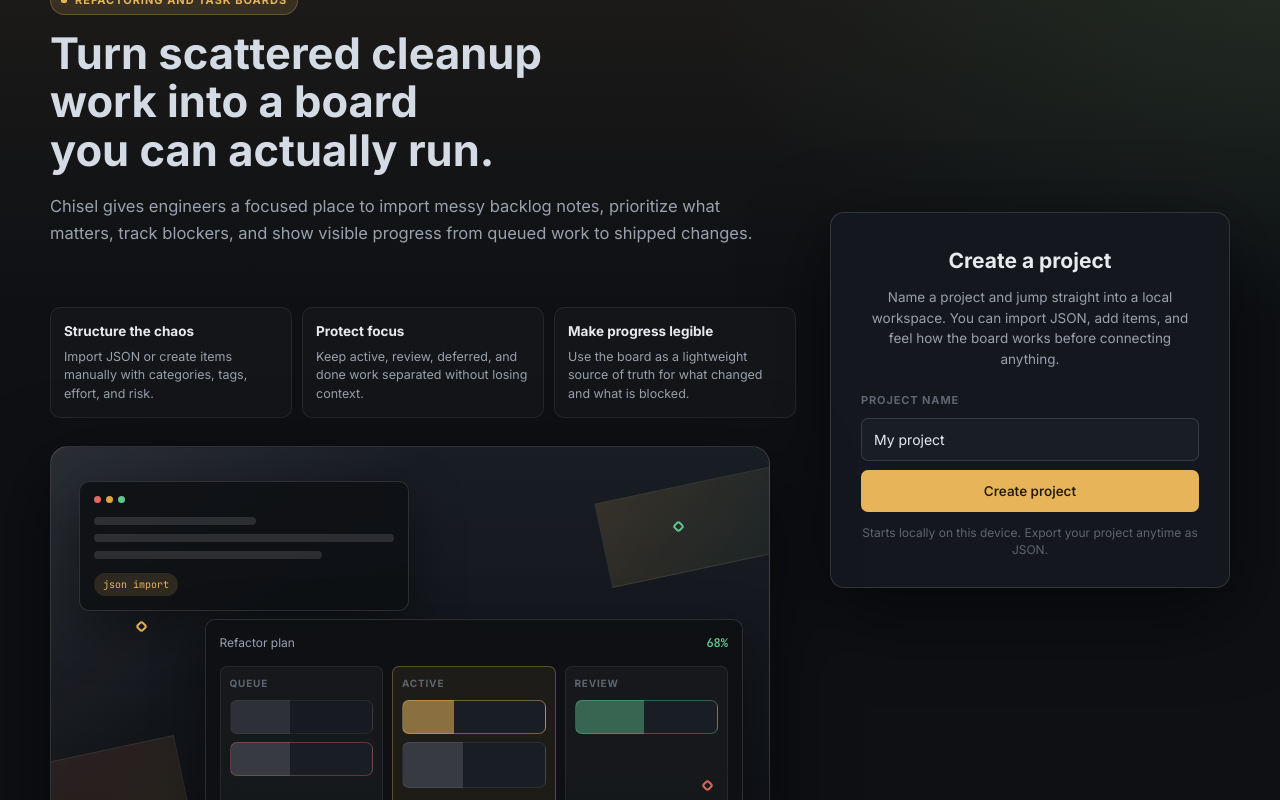
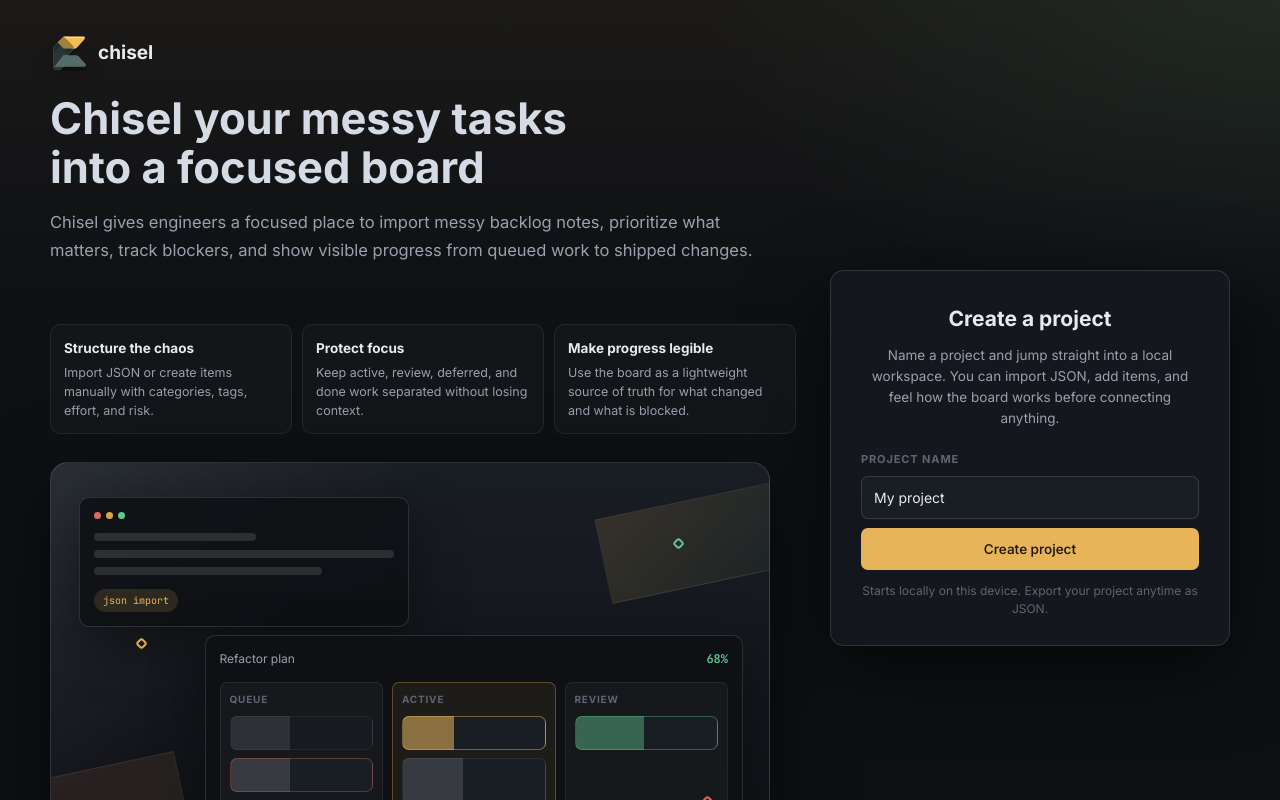
Before and after one commit to jxboi/mario-refactoring, a React (Vite) app: page / in a window 1280 px wide. Built offline with nearby package versions, Linux system fonts and the light colour scheme; no server answers.

Commit message:
feat: add BrandLogo component and update header and sign-in screen to use it

```diff
--- a/index.html
+++ b/index.html
@@ -3,7 +3,7 @@
   <head>
     <meta charset="UTF-8" />
     <meta name="viewport" content="width=device-width, initial-scale=1.0" />
-    <title>Chisel — Refactoring Cockpit</title>
+    <title>chisel — Refactoring Cockpit</title>
     <link rel="preconnect" href="https://fonts.googleapis.com" />
     <link rel="preconnect" href="https://fonts.gstatic.com" crossorigin />
     <link
--- /dev/null
+++ b/src/components/BrandLogo.tsx
@@ -0,0 +1,22 @@
+interface BrandLogoProps {
+  className?: string;
+}
+
+export function BrandLogo({className = ""}: BrandLogoProps) {
+  return (
+    <div className={`brand ${className}`.trim()} aria-label="chisel">
+      <svg className="brand-mark" viewBox="8 4 30 30" aria-hidden="true">
+        <path
+          className="brand-mark-shadow"
+          d="M11.6 30.9V14.5L20 6.1h3.3l7.2 7.2-7.4 7.4v3.1h6.3c.8 0 1.6.4 2.1 1l5 5.5c.6.7.1 1.8-.8 1.8H13.1c-.8 0-1.5-.5-1.5-1.2Z"
+        />
+        <path className="brand-mark-left" d="M10.8 30.2V14.1L18.9 6h3.6l7.1 7.1-7.4 7.4v5.6l-6.2 6.2h-3.1c-1.2 0-2.1-1-2.1-2.1Z" />
+        <path className="brand-mark-top" d="M18.9 6h15.6c1 0 1.5 1.2.8 1.9l-5.8 6.6c-.6.7-1.4 1-2.3 1h-8.3l-4.8-4.8L18.9 6Z" />
+        <path className="brand-mark-bottom" d="M18.7 20.9h9.8c.8 0 1.5.3 2 .9l5.4 5.9c.7.8.1 2-.9 2H11.9l6.8-8.8Z" />
+        <path className="brand-mark-fold" d="m14.1 10.7 4.8-4.7 8.2 8.2-5 5-5.9-5.9-5.4 5.4v-4.6l3.3-3.4Z" />
+        <path className="brand-mark-highlight" d="M20 6.8h13.8" />
+      </svg>
+      <span className="brand-name">chisel</span>
+    </div>
+  );
+}
--- a/src/components/Header.tsx
+++ b/src/components/Header.tsx
@@ -4,6 +4,7 @@
 import type {ProjectType, RefactorItem, Risk} from "../types";
 import {RISKS, RISK_LABELS} from "../types";
 import {AccountMenu} from "./AccountMenu";
+import {BrandLogo} from "./BrandLogo";
 import {ProjectMenu} from "./ProjectMenu";
 import {SettingsMenu} from "./SettingsMenu";
 
@@ -43,13 +44,7 @@
     <header className="header">
       <div className="header-row">
         <div className="header-left">
-          <div className="brand">
-            <svg className="brand-mark" viewBox="0 0 32 32" aria-hidden="true">
-              <rect width="32" height="32" rx="7" fill="var(--brand-bg)" />
-              <path d="M9 23 L20 12 L23 15 L12 26 Z M21.5 10.5 L24.5 7.5 L27.5 10.5 L24.5 13.5 Z" fill="var(--accent)" />
-            </svg>
-            <span className="brand-name">Chisel</span>
-          </div>
+          <BrandLogo />
           <span className="brand-sep">/</span>
           <ProjectMenu projects={projects} activeId={activeId} onSwitch={onProjectSwitch} onCreate={onProjectCreate} onRename={onProjectRename} onDelete={onProjectDelete} />
         </div>
--- a/src/components/SignIn.tsx
+++ b/src/components/SignIn.tsx
@@ -1,5 +1,6 @@
 import {type FormEvent, useCallback, useState} from "react";
 import {DEFAULT_PROJECT_NAME} from "../lib/store";
+import {BrandLogo} from "./BrandLogo";
 import {LandingArtwork} from "./LandingArtwork";
 
 export function SignInScreen({onCreateProject}: {onCreateProject: (name: string) => void}) {
@@ -17,16 +18,9 @@
     <main className="signin">
       <section className="signin-shell">
         <div className="signin-story">
-          <div className="brand signin-brand">
-            <svg className="brand-mark" viewBox="0 0 32 32" aria-hidden="true">
-              <rect width="32" height="32" rx="7" fill="var(--brand-bg)" />
-              <path d="M9 23 L20 12 L23 15 L12 26 Z M21.5 10.5 L24.5 7.5 L27.5 10.5 L24.5 13.5 Z" fill="var(--accent)" />
-            </svg>
-            <span className="brand-name">Chisel</span>
-          </div>
+          <BrandLogo className="signin-brand brand-landing" />
 
-          <span className="front-kicker">Refactoring and task boards</span>
-          <h1 className="signin-hero-title">Turn scattered cleanup work into a board you can actually run.</h1>
+          <h1 className="signin-hero-title">Chisel your messy tasks into a focused board</h1>
           <p className="signin-hero-copy">Chisel gives engineers a focused place to import messy backlog notes, prioritize what matters, track blockers, and show visible progress from queued work to shipped changes.</p>
         </div>
 
--- a/src/styles.css
+++ b/src/styles.css
@@ -110,14 +110,78 @@
 .empty-mark {
   width: 30px;
   height: 30px;
+  flex-shrink: 0;
+}
+
+.empty-mark {
   border-radius: 7px;
-  box-shadow: inset 0 0 0 1px var(--border-strong);
+  box-shadow:
+    inset 0 0 0 1px var(--border-strong),
+    0 8px 22px rgba(0, 0, 0, 0.24);
+}
+
+.brand-mark {
+  filter: drop-shadow(0 7px 10px rgba(0, 0, 0, 0.24));
+  overflow: visible;
+}
+
+.brand-mark-shadow {
+  fill: rgba(0, 0, 0, 0.2);
+  transform: translate(0.8px, 1.15px);
+}
+
+.brand-mark-left,
+.brand-mark-top,
+.brand-mark-bottom {
+  stroke: rgba(255, 255, 255, 0.18);
+  stroke-width: 0.55;
+  stroke-linejoin: round;
+}
+
+.brand-mark-left {
+  fill: #26373a;
+}
+
+.brand-mark-top {
+  fill: #f2be50;
+}
+
+.brand-mark-bottom {
+  fill: #536c67;
+}
+
+.brand-mark-fold {
+  fill: #0d171a;
+  opacity: 0.36;
+}
+
+.brand-mark-highlight {
+  fill: none;
+  stroke: rgba(255, 244, 207, 0.6);
+  stroke-width: 0.7;
+  stroke-linecap: round;
 }
 
 .brand-name {
-  font-weight: 650;
-  font-size: 15px;
-  letter-spacing: -0.01em;
+  font-weight: 720;
+  font-size: 15.5px;
+  letter-spacing: 0;
+  text-transform: lowercase;
+}
+
+.brand-landing {
+  width: fit-content;
+  padding: 0;
+}
+
+.brand-landing .brand-mark {
+  width: 38px;
+  height: 38px;
+  border-radius: 10px;
+}
+
+.brand-landing .brand-name {
+  font-size: 19px;
 }
 
 .brand-sep {
@@ -2924,7 +2988,7 @@
 .signin {
   height: 100%;
   display: flex;
-  align-items: center;
+  align-items: flex-start;
   justify-content: center;
   padding: 34px;
   overflow-y: auto;
```
Also changed, not shown: 1 other file (tests, documents, lock files or other folders).
